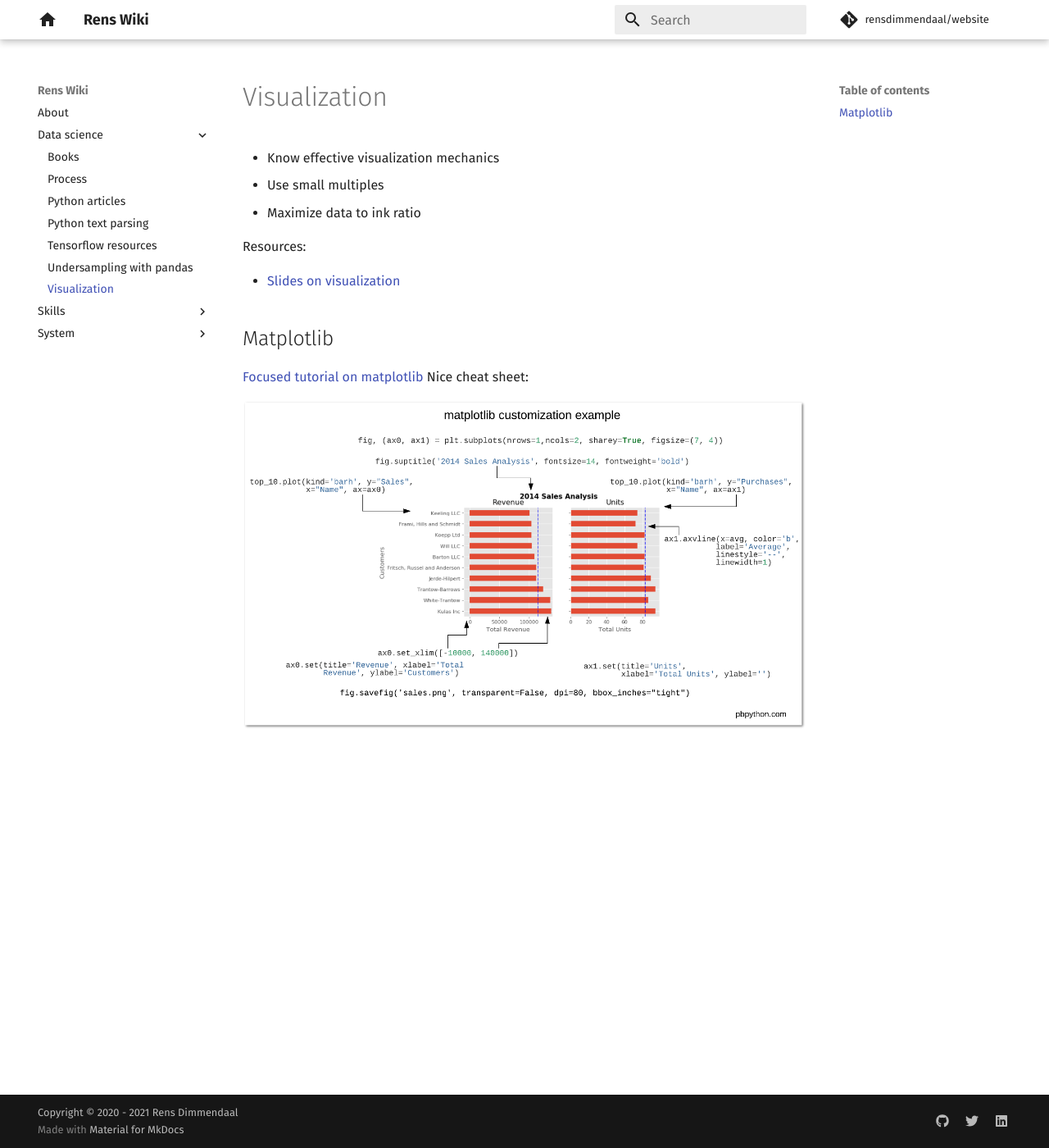
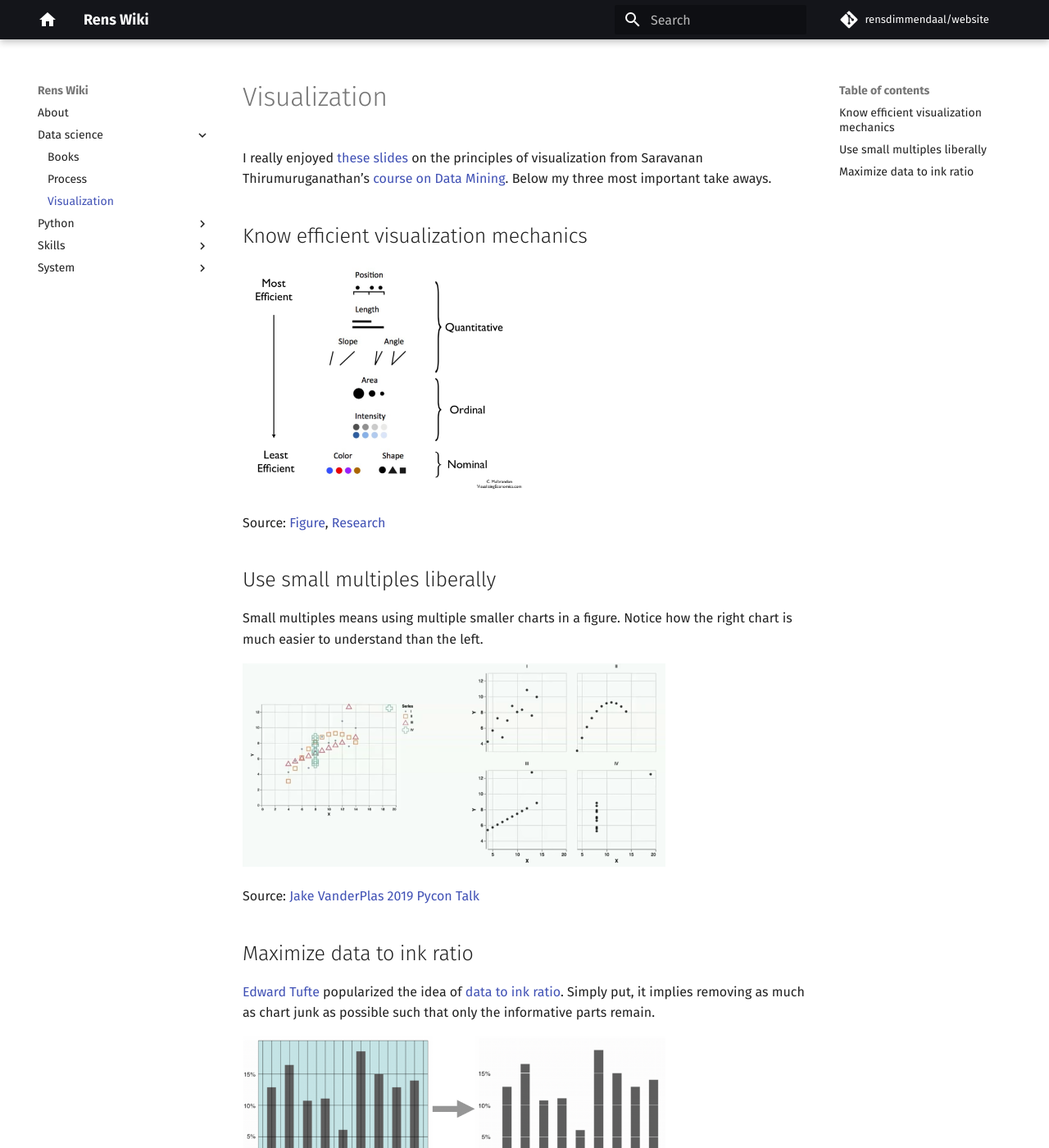
Before and after one commit to RensDimmendaal/website, an MkDocs documentation site: the page built from docs/data-science/visualization.md, in a window 1280 px wide and 1400 px high. Shown: the whole window at 82% size. Built offline with MkDocs 1.6.1 and Material for MkDocs 9.7.7, drawn with Linux system fonts in a browser that asks for light colours; comment, search, counter and statistics services are not loaded.

Commit message:
reorganize and update visualization

```diff
--- a/docs/data-science/visualization.md
+++ b/docs/data-science/visualization.md
@@ -1,17 +1,26 @@
 # Visualization
 
-* Know effective visualization mechanics
-* Use small multiples
-* Maximize data to ink ratio
+I really enjoyed [these slides](./data/principles_of_viz.pdf) on the principles of visualization from Saravanan Thirumuruganathan's [course on Data Mining](https://saravanan-thirumuruganathan.github.io/cse5334Spring2015/). Below my three most important take aways.
 
-Resources:
+## Know efficient visualization mechanics
 
-* [Slides on visualization](https://saravanan-thirumuruganathan.github.io/cse5334Spring2015/slides/03_PrinciplesOfViz/03_PrinciplesOfViz_final.pdf)
+![](img/effectiveness_of_visual_cues.png){: style="width:50%"}
+
+Source: [Figure](https://paldhous.github.io/ucb/2016/dataviz/week2.html), [Research](http://courses.ischool.berkeley.edu/i247/f05/readings/Cleveland_GraphicalPerception_Science85.pdf)
 
 
-## Matplotlib
+## Use small multiples liberally
 
-[Focused tutorial on matplotlib](https://pbpython.com/effective-matplotlib.html)
-Nice cheat sheet:
+Small multiples means using multiple smaller charts in a figure.
+Notice how the right chart is much easier to understand than the left.
 
-![Summary](img/matplotlib-pbpython-example.png)
+![](img/small_multiples.png){: style="width:75%"}
+
+Source: [Jake VanderPlas 2019 Pycon Talk]()
+
+## Maximize data to ink ratio
+
+[Edward Tufte](https://www.edwardtufte.com/tufte/) popularized the idea of [data to ink ratio](https://infovis-wiki.net/wiki/Data-Ink_Ratio). Simply put, it implies removing as much as chart junk as possible such that only the informative parts remain.
+
+![](img/avoid_chart_junk.png){: style="width:75%"}
+Resources:
--- a/mkdocs.yml
+++ b/mkdocs.yml
@@ -10,7 +10,7 @@ theme:
   logo:
     icon: "home"
   palette:
-    primary: "white"
+    primary: "black"
     accent: "indigo"
   font:
     text: "Fira Sans"
@@ -18,6 +18,7 @@ theme:
 markdown_extensions:
   - toc:
       permalink: "#"
+  - attr_list
   - smarty
   - admonition
   - footnotes
```
Also changed, not shown: docs/data-science/books.md (+0 -1 lines), docs/index.md (+2 -1 lines), docs/python/books.md (added, +6 -0 lines), docs/python/plotting.md (added, +8 -0 lines), docs/data-science/img/avoid_chart_junk.png (added), docs/data-science/img/effectiveness_of_visual_cues.png (added), docs/data-science/img/small_multiples.png (added), docs/python/python-articles.md (renamed from docs/data-science/python-articles.md), docs/python/python-text-parsing.md (renamed from docs/data-science/python-text-parsing.md), docs/python/tensorflow-resources.md (renamed from docs/data-science/tensorflow-resources.md), docs/python/undersampling-with-pandas.md (renamed from docs/data-science/undersampling-with-pandas.md), 1 other file.
